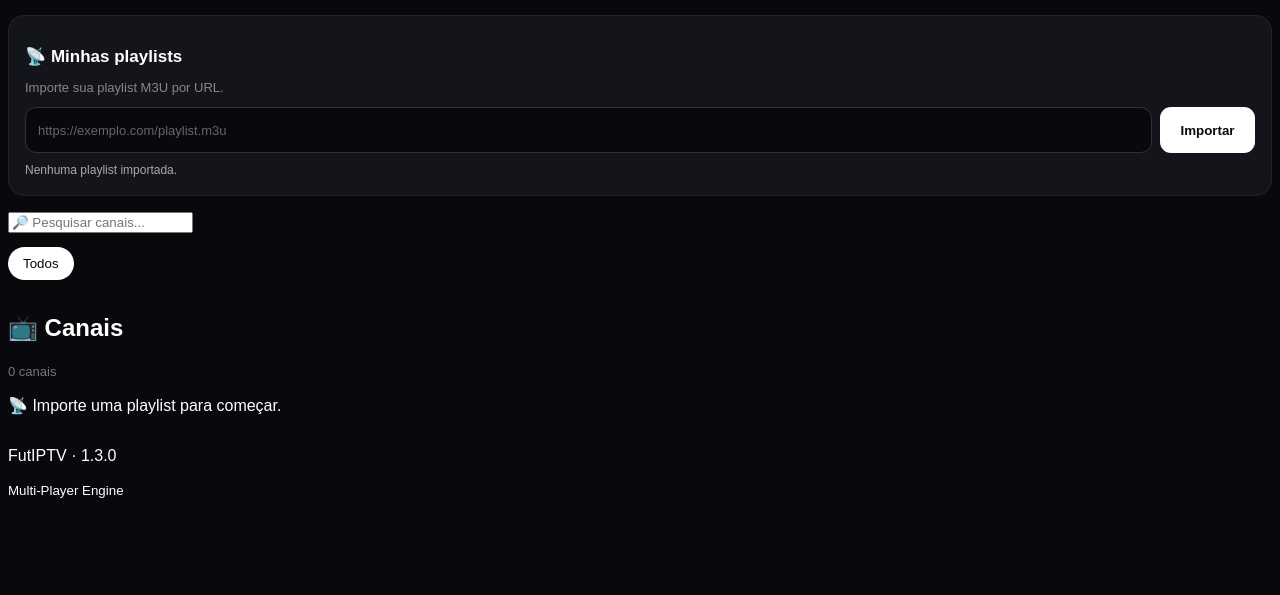
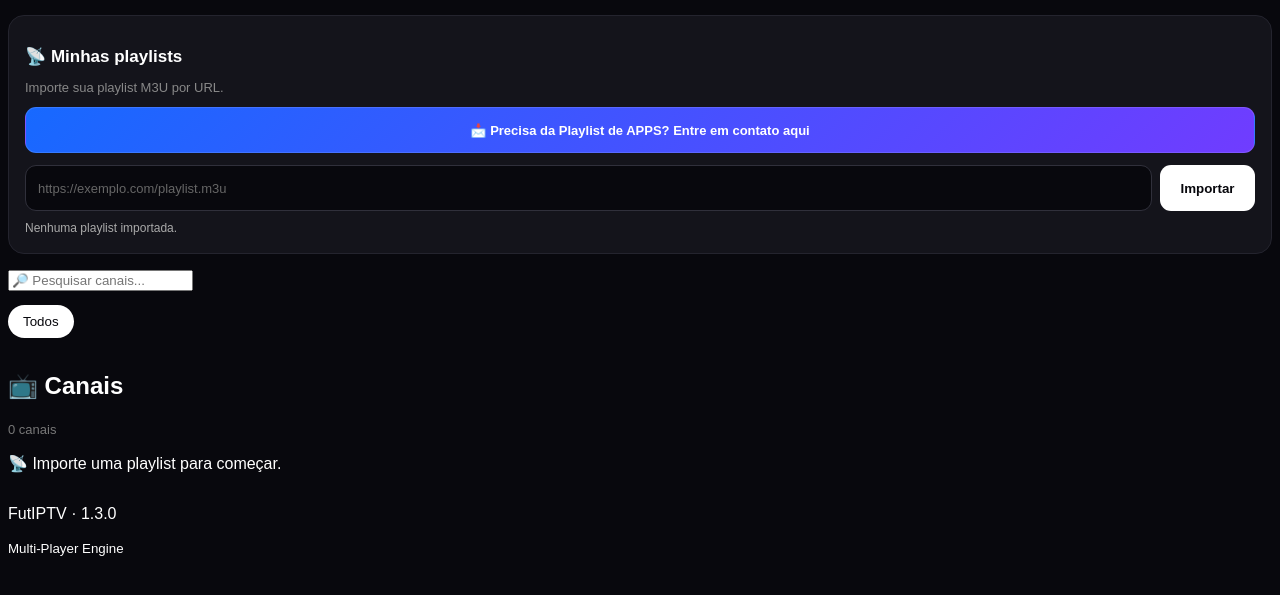
Before and after one commit to kelbzdevelopers-dotcom/FutIPTV-, a website: page public/index.html in a window 1280 px wide. Shown: the part 55-650 px from the top of the page. Drawn offline with Linux system fonts and the light colour scheme.

Commit message:
Atualizar o index.html

```diff
--- a/public/index.html
+++ b/public/index.html
@@ -69,6 +69,36 @@
         .channel button {
             cursor: pointer;
         }
+
+        /* BOTÃO DE CONTATO PLAYLIST DE APPS */
+
+        .apps-contact-btn {
+            display: flex;
+            align-items: center;
+            justify-content: center;
+            width: 100%;
+            min-height: 46px;
+            box-sizing: border-box;
+            padding: 12px;
+            margin-bottom: 12px;
+
+            background: linear-gradient(135deg, #1769ff, #703cff);
+            border: 1px solid rgba(255,255,255,0.12);
+            border-radius: 11px;
+
+            color: #fff;
+            font-size: 13px;
+            font-weight: bold;
+            text-align: center;
+            text-decoration: none;
+
+            transition: transform .15s ease, opacity .15s ease;
+        }
+
+        .apps-contact-btn:active {
+            transform: scale(.97);
+            opacity: .85;
+        }
     </style>
 </head>
 
@@ -97,7 +127,6 @@
 
     </header>
 
-
     <main>
 
         <!-- IMPORTAÇÃO DE PLAYLIST -->
@@ -109,6 +138,15 @@
             <p>
                 Importe sua playlist M3U por URL.
             </p>
+
+            <!-- CONTATO PLAYLIST DE APPS -->
+
+            <a
+                href="mailto:plutogames.ofc@gmail.com?subject=Solicitação%20de%20Playlist%20de%20APPS"
+                class="apps-contact-btn"
+            >
+                📩 Precisa da Playlist de APPS? Entre em contato aqui
+            </a>
 
             <div class="import-controls">
 
@@ -139,7 +177,6 @@
 
         </section>
 
-
         <!-- PESQUISA -->
 
         <section class="search-area">
@@ -153,7 +190,6 @@
             >
 
         </section>
-
 
         <!-- CATEGORIAS -->
 
@@ -172,7 +208,6 @@
             </button>
 
         </nav>
-
 
         <!-- PLAYER -->
 
@@ -196,7 +231,6 @@
                 ></video>
 
             </div>
-
 
             <div class="player-info">
 
@@ -222,7 +256,6 @@
 
         </section>
 
-
         <!-- LISTA DE CANAIS -->
 
         <section class="channels-section">
@@ -237,7 +270,6 @@
 
             </div>
 
-
             <!-- STATUS -->
 
             <p
@@ -248,13 +280,11 @@
                 Importe uma playlist para começar.
             </p>
 
-
             <!-- CARREGAMENTO -->
 
             <div id="loading" hidden>
                 <p>⏳ Carregando canais...</p>
             </div>
-
 
             <!-- CANAIS -->
 
@@ -262,7 +292,6 @@
                 id="canais"
                 class="channels-grid"
             ></div>
-
 
             <!-- ESTADO VAZIO -->
 
@@ -280,7 +309,6 @@
 
     </main>
 
-
     <!-- RODAPÉ -->
 
     <footer>
@@ -295,7 +323,6 @@
 
     </footer>
 
-
     <!-- APLICAÇÃO -->
 
     <script src="app.js?v=6"></script>
```
